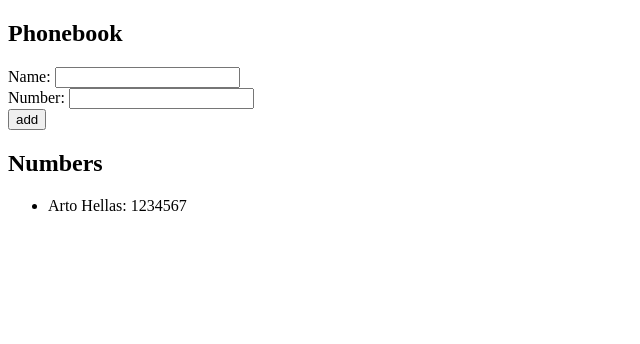
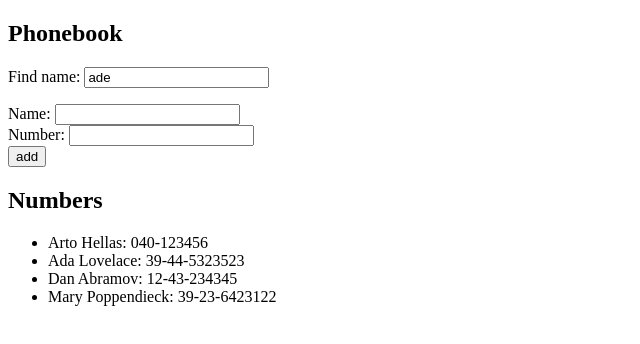
Before and after one commit to azeezabidoye/fs-part2, a React (Vite) app in the folder phonebook/: page / in a window 1280 px wide. Shown: the top 344 px of the page, without its empty margins (0-640 px from the left). Built offline with nearby package versions, Linux system fonts and the light colour scheme.

Commit message:
Search query added to component

```diff
--- a/phonebook/src/App.jsx
+++ b/phonebook/src/App.jsx
@@ -2,10 +2,14 @@ import { useState } from "react";
 
 const App = () => {
   const [persons, setPersons] = useState([
-    { name: "Arto Hellas", number: 1234567 },
+    { name: "Arto Hellas", number: "040-123456", id: 1 },
+    { name: "Ada Lovelace", number: "39-44-5323523", id: 2 },
+    { name: "Dan Abramov", number: "12-43-234345", id: 3 },
+    { name: "Mary Poppendieck", number: "39-23-6423122", id: 4 },
   ]);
   const [newName, setNewName] = useState("");
   const [newNumber, setNewNumber] = useState("");
+  const [searchQuery, setSearchQuery] = useState("ade");
 
   const addPerson = (event) => {
     event.preventDefault();
@@ -34,9 +38,38 @@ const App = () => {
     setNewNumber(event.target.value);
   };
 
+  const handleSearchName = (e) => {
+    setSearchQuery(e.target.value);
+  };
+
+  // Function to search for names in the saerch bar
+  const filteredNames = persons.filter((person) => {
+    // person.name.toLowerCase().includes(searchQuery.toLowerCase());
+    if (person.name.toLowerCase() === searchQuery.toLowerCase()) {
+      return person.name;
+    }
+  });
+
+  console.log(filteredNames);
+  // const filterNames = (namesArr) => {
+  //   return namesArr.name.toLowerCase().includes(searchQuery.toLowerCase());
+  // };
+
   return (
     <div>
       <h2>Phonebook</h2>
+      <form>
+        <div>
+          Find name: <input value={searchQuery} onChange={handleSearchName} />
+        </div>
+      </form>
+
+      <ul>
+        {filteredNames.map((name, index) => {
+          return <li key={index}>{name}</li>;
+        })}
+      </ul>
+
       <form onSubmit={addPerson}>
         <div>
           Name: <input value={newName} onChange={handleNameChange} />
@@ -48,11 +81,11 @@ const App = () => {
           <button type="submit">add</button>
         </div>
       </form>
+
       <h2>Numbers</h2>
-      {/* <p>{persons[1].name}</p> */}
       <ul>
         {persons.map((person) => (
-          <li key={person.name}>
+          <li key={person.id}>
             {person.name}: {person.number}
           </li>
         ))}
```
